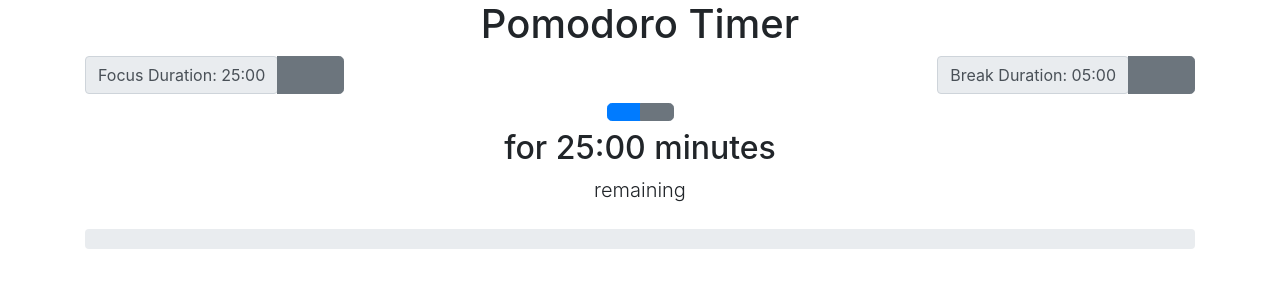
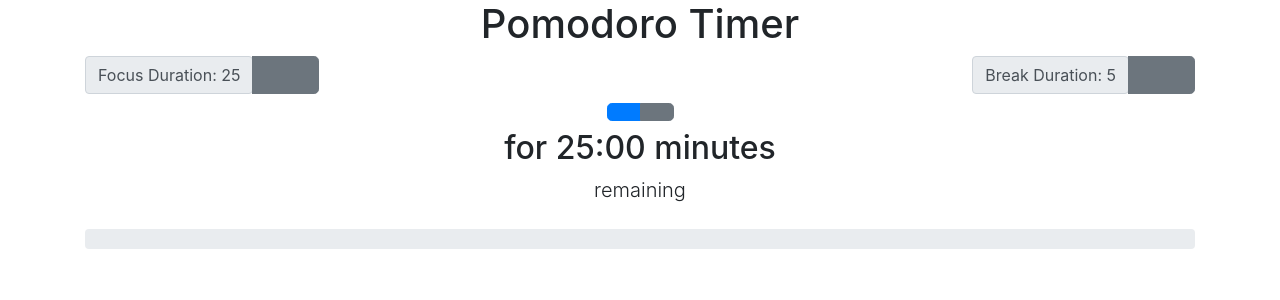
Before and after one commit to pugzillo/Pomodoro_Timer, a React (Create React App) app: page / in a window 1280 px wide. Shown: the top 300 px of the page. Built offline with nearby package versions, Linux system fonts and the light colour scheme; a web font is replaced by a local one.

Commit message:
Added increase/decrease buttons for durations

```diff
--- a/src/pomodoro/Pomodoro.js
+++ b/src/pomodoro/Pomodoro.js
@@ -54,8 +54,8 @@ function Pomodoro() {
   const [session, setSession] = useState(null);
 
   // ToDo: Allow the user to adjust the focus and break duration.
-  const focusDuration = 25;
-  const breakDuration = 5;
+  const [focusDuration, setFocusDuration] = useState(25);
+  const [breakDuration, setBreakDuration] = useState(5);
 
   /**
    * Custom hook that invokes the callback function every second
@@ -64,12 +64,12 @@ function Pomodoro() {
    */
   useInterval(() => {
       if (session.timeRemaining === 0) {
-        new Audio("https://bigsoundbank.com/UPLOAD/mp3/1482.mp3").play();
+        // new Audio("https://bigsoundbank.com/UPLOAD/mp3/1482.mp3").play();
         return setSession(nextSession(focusDuration, breakDuration));
       }
       return setSession(nextTick);
     },
-    isTimerRunning ? 1000 : null
+    isTimerRunning ? 100 : null //LinhToDo: Change to 100 to 1000
   );
 
   /**
@@ -95,6 +95,22 @@ function Pomodoro() {
     });
   }
 
+  const handleFocusDecrease = () => {
+    setFocusDuration((currentDuration) => Math.max(5, currentDuration - 5));
+  }
+
+  const handleFocusIncrease = () => {
+    setFocusDuration((currentDuration) => Math.min(60, currentDuration + 5));
+  }
+
+  const handleBreakDecrease = () => {
+    setBreakDuration((currentDuration) => Math.max(5, currentDuration - 5));
+  }
+
+  const handleBreakIncrease = () => {
+    setBreakDuration((currentDuration) => Math.min(15, currentDuration + 5));
+  }
+
   return (
     <div className="pomodoro">
       <div className="row">
@@ -102,7 +118,7 @@ function Pomodoro() {
           <div className="input-group input-group-lg mb-2">
             <span className="input-group-text" data-testid="duration-focus">
               {/* TODO: Update this text to display the current focus session duration */}
-              Focus Duration: 25:00
+              Focus Duration: {focusDuration}
             </span>
             <div className="input-group-append">
               {/* TODO: Implement decreasing focus duration and disable during a focus or break session */}
@@ -110,6 +126,8 @@ function Pomodoro() {
                 type="button"
                 className="btn btn-secondary"
                 data-testid="decrease-focus"
+                onClick={handleFocusDecrease}
+                disabled={isTimerRunning}
               >
                 <span className="oi oi-minus" />
               </button>
@@ -118,6 +136,8 @@ function Pomodoro() {
                 type="button"
                 className="btn btn-secondary"
                 data-testid="increase-focus"
+                onClick={handleFocusIncrease}
+                disabled={isTimerRunning}
               >
                 <span className="oi oi-plus" />
               </button>
@@ -129,7 +149,7 @@ function Pomodoro() {
             <div className="input-group input-group-lg mb-2">
               <span className="input-group-text" data-testid="duration-break">
                 {/* TODO: Update this text to display the current break session duration */}
-                Break Duration: 05:00
+                Break Duration: {breakDuration}
               </span>
               <div className="input-group-append">
                 {/* TODO: Implement decreasing break duration and disable during a focus or break session*/}
@@ -137,6 +157,8 @@ function Pomodoro() {
                   type="button"
                   className="btn btn-secondary"
                   data-testid="decrease-break"
+                  onClick={handleBreakDecrease}
+                  disabled={isTimerRunning}
                 >
                   <span className="oi oi-minus" />
                 </button>
@@ -145,6 +167,8 @@ function Pomodoro() {
                   type="button"
                   className="btn btn-secondary"
                   data-testid="increase-break"
+                  onClick={handleBreakIncrease}
+                  disabled={isTimerRunning}
                 >
                   <span className="oi oi-plus" />
                 </button>
```
